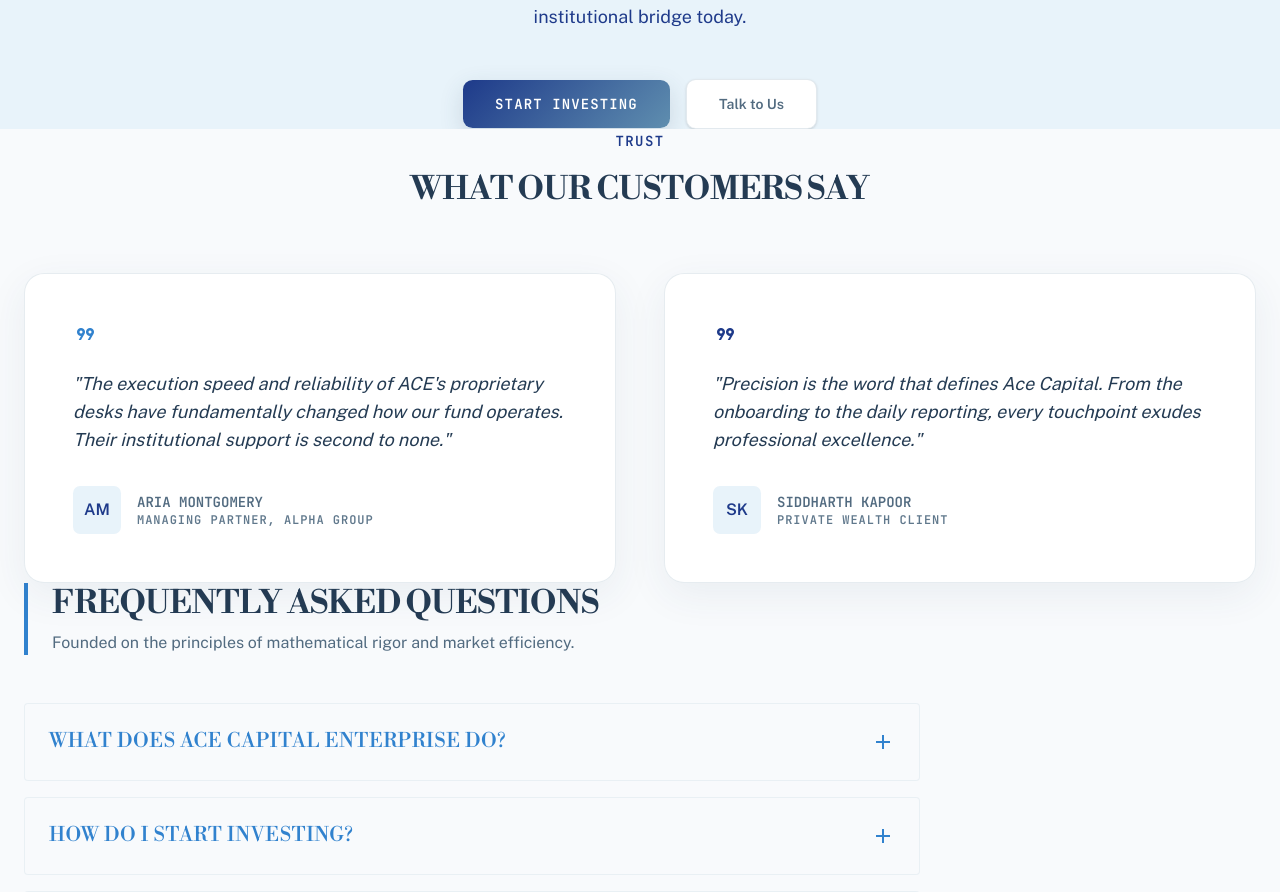
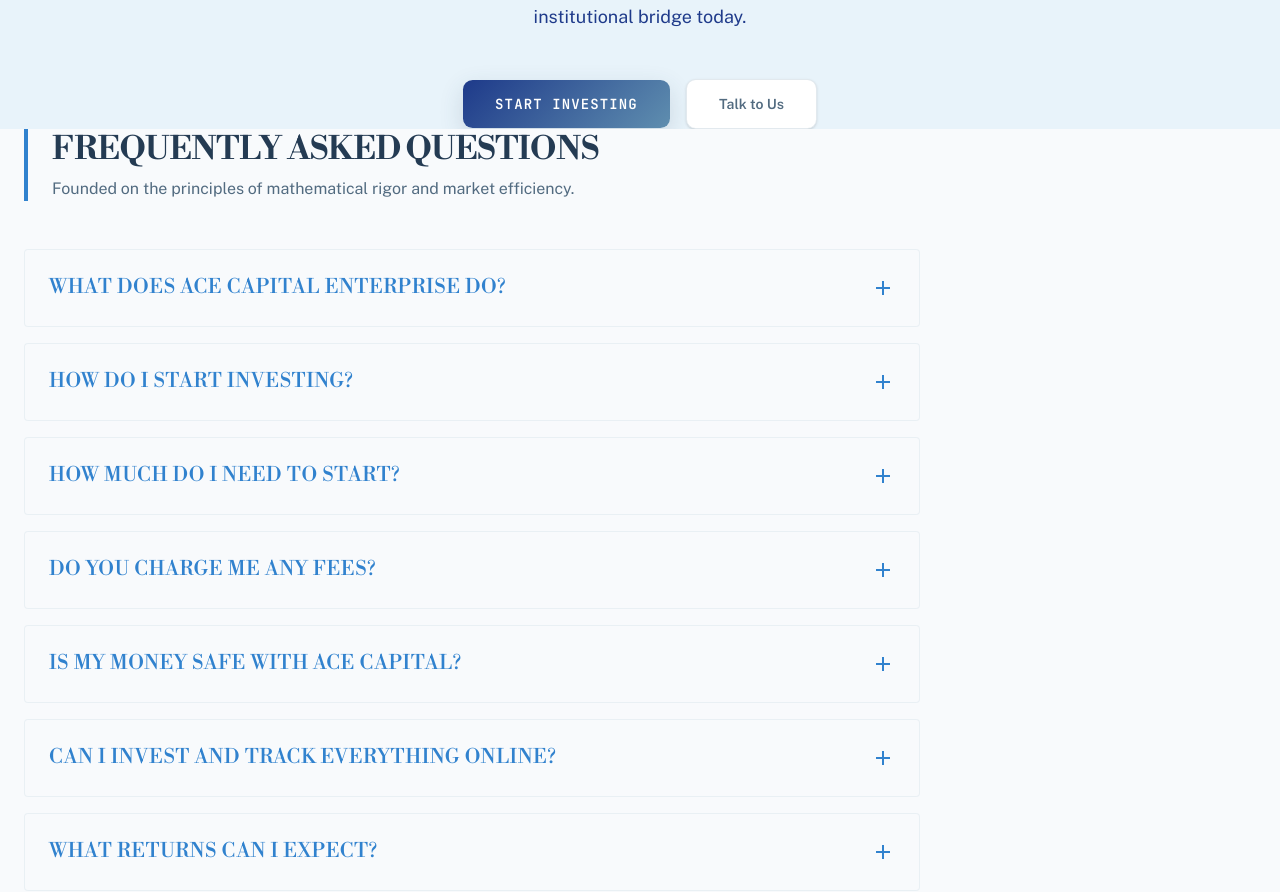
Before and after one commit to ai-prgmr/acecapital, a Next.js app: page / in a window 1280 px wide. Shown: the part 5244-6136 px from the top of the page. Built offline with nearby package versions, Linux system fonts and the light colour scheme.

Commit message:
removing fake testimonials

```diff
--- a/app/page.tsx
+++ b/app/page.tsx
@@ -542,65 +542,6 @@
         </div>
       </section>
 
-      {/* Customer Testimonials Section */}
-      <section className="ace-section ace-container bg-background">
-        <div className="text-center mb-16">
-          <span className="font-section-label text-section-label uppercase tracking-widest text-primary">
-            TRUST
-          </span>
-          <h2 className="font-headline-lg text-headline-lg mt-4 uppercase">
-            WHAT OUR CUSTOMERS SAY
-          </h2>
-        </div>
-        <div className="grid grid-cols-1 md:grid-cols-2 gap-12">
-          {/* Testimonial 1 */}
-          <div className="ace-card p-12 border-l-4 border-l-secondary rounded-r">
-            <span className="material-symbols-outlined text-secondary text-4xl mb-6">
-              format_quote
-            </span>
-            <p className="font-body-lg text-body-lg italic text-on-surface mb-8">
-              "The execution speed and reliability of ACE's proprietary desks have fundamentally changed how our fund operates. Their institutional support is second to none."
-            </p>
-            <div className="flex items-center gap-4">
-              <div className="w-12 h-12 bg-muted flex items-center justify-center font-bold text-primary uppercase rounded-sm">
-                AM
-              </div>
-              <div>
-                <div className="font-data-point text-data-point text-foreground uppercase text-sm">
-                  Aria Montgomery
-                </div>
-                <div className="font-section-label text-section-label text-outline uppercase text-xs">
-                  Managing Partner, Alpha Group
-                </div>
-              </div>
-            </div>
-          </div>
-
-          {/* Testimonial 2 */}
-          <div className="ace-card p-12 border-l-4 border-l-primary rounded-r">
-            <span className="material-symbols-outlined text-primary text-4xl mb-6">
-              format_quote
-            </span>
-            <p className="font-body-lg text-body-lg italic text-on-surface mb-8">
-              "Precision is the word that defines Ace Capital. From the onboarding to the daily reporting, every touchpoint exudes professional excellence."
-            </p>
-            <div className="flex items-center gap-4">
-              <div className="w-12 h-12 bg-muted flex items-center justify-center font-bold text-primary uppercase rounded-sm">
-                SK
-              </div>
-              <div>
-                <div className="font-data-point text-data-point text-foreground uppercase text-sm">
-                  Siddharth Kapoor
-                </div>
-                <div className="font-section-label text-section-label text-outline uppercase text-xs">
-                  Private Wealth Client
-                </div>
-              </div>
-            </div>
-          </div>
-        </div>
-      </section>
-
 
       {/* Home FAQs accordion (AEO Optimized) */}
       <FAQSection
```
